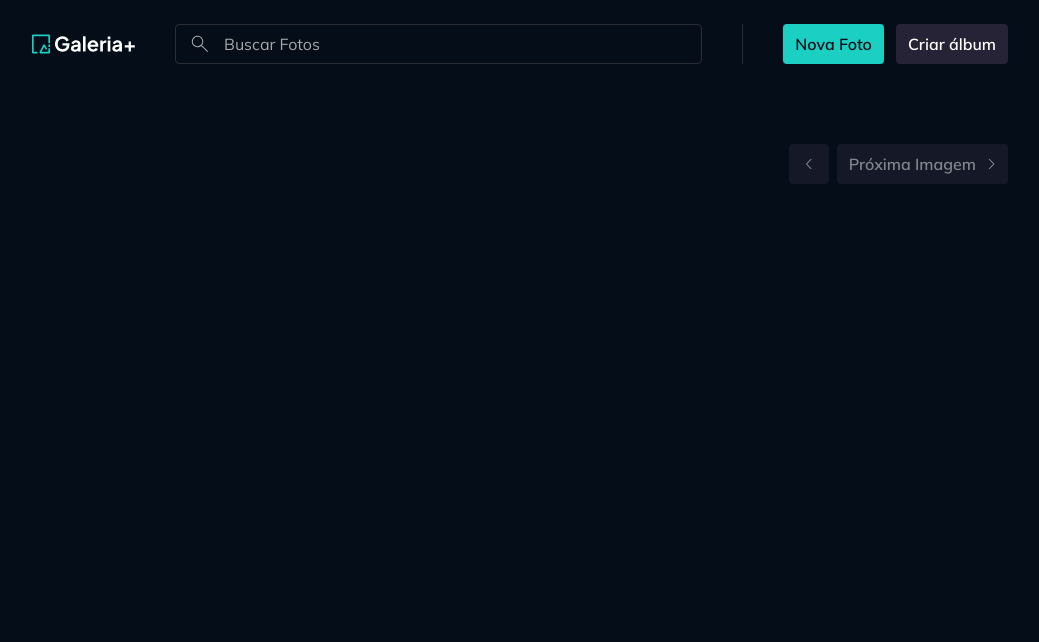
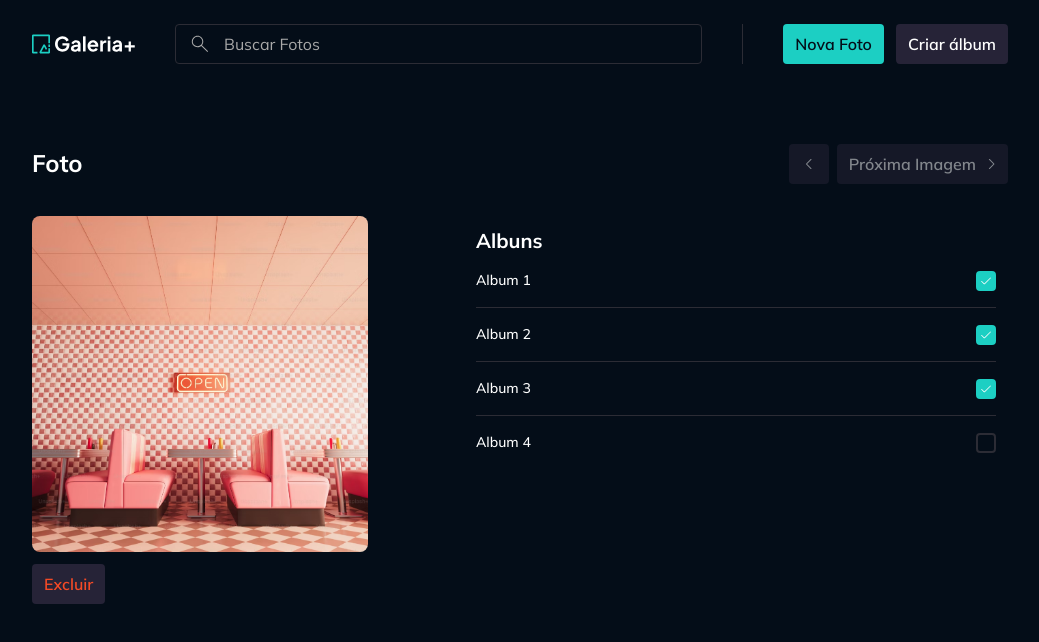
Before and after one commit to KauaGabriell/gallery-plus-template, a React (Vite) app: page /fotos/1 in a window 1280 px wide. Shown: the top 642 px of the page, without its empty margins (120-1159 px from the left). Built offline with nearby package versions, Linux system fonts and the light colour scheme.

Commit message:
feat(albums): manage photo album selection

```diff
--- /dev/null
+++ b/src/contexts/albums/components/AlbunsListSelected.tsx
@@ -0,0 +1,66 @@
+import Divider from "../../../components/Divider";
+import { InputCheckbox } from "../../../components/InputCheckbox";
+import Skeleton from "../../../components/Skeleton";
+import Text from "../../../components/Text";
+import type { Photo } from "../../photos/models/photo";
+import type { Album } from "../models/album";
+
+const skeletonAlbumIds = Array.from(
+	{ length: 5 },
+	(_, index) => `skeleton-${index}`,
+);
+
+interface AlbunsListSelectedProps {
+	loading?: boolean;
+	albuns: Album[];
+	photo: Photo;
+}
+
+export function AlbunsListSelected({
+	loading,
+	albuns,
+	photo,
+}: AlbunsListSelectedProps) {
+	function isChecked(albumId: string) {
+		const teste = photo.album.some((album) => album.id === albumId);
+		return teste;
+	}
+
+	function handlePhotoOnAlbum(albumId: string) {
+		let albunsIds: string[] = [];
+
+		if (isChecked(albumId)) {
+			albunsIds = photo.album
+				.filter((album) => album.id !== albumId)
+				.map((album) => album.id);
+		} else {
+			albunsIds = [...photo.album.map((album) => album.id), albumId];
+		}
+		console.log(albunsIds);
+	}
+
+	return (
+		<ul className="flex flex-col gap-4 mt-4">
+			{!loading ? (
+				<div>
+					{albuns.map((album, index) => (
+						<li key={album.id}>
+							<div className="flex items-center justify-between">
+								<Text variant="paragraph-medium">{album.title}</Text>
+								<InputCheckbox
+									defaultChecked={isChecked(album.id)}
+									onClick={() => handlePhotoOnAlbum(album.id)}
+								/>
+							</div>
+							{index !== albuns.length - 1 && <Divider className="my-4" />}
+						</li>
+					))}
+				</div>
+			) : (
+				skeletonAlbumIds.map((skeletonId) => (
+					<Skeleton className="h-[2.5rem]" key={skeletonId} />
+				))
+			)}
+		</ul>
+	);
+}
--- a/src/pages/PhotoDetails.tsx
+++ b/src/pages/PhotoDetails.tsx
@@ -1,7 +1,10 @@
 import { useParams } from "react-router";
+import Button from "../components/Button";
 import Container from "../components/Container";
+import { ImagePreview } from "../components/ImagePreview";
 import Skeleton from "../components/Skeleton";
 import Text from "../components/Text";
+import { AlbunsListSelected } from "../contexts/albums/components/AlbunsListSelected";
 import { PhotosNavigator } from "../contexts/photos/components/PhotosNavigator";
 import type { Photo } from "../contexts/photos/models/photo";
 
@@ -9,17 +12,66 @@ export function PhotoDetails() {
 	const { id } = useParams();
 
 	const isLoadingPhoto = false;
-	const photo = {} as Photo;
+	const photo = {
+		id: "1",
+		title: "Foto",
+		imgId: "wide-cafeteria.png",
+		album: [
+			{
+				id: "1",
+				title: "Espaços",
+			},
+			{
+				id: "2",
+				title: "Viagens",
+			},
+			{
+				id: "3",
+				title: "Pets",
+			},
+		],
+	} as Photo;
 	return (
 		<Container>
 			<header className="flex items-center justify-between gap-8 mb-8">
 				{!isLoadingPhoto ? (
-					<Text>{photo?.title}</Text>
+					<Text variant="heading-large">{photo?.title}</Text>
 				) : (
 					<Skeleton className="w-48 h-8" />
 				)}
 				<PhotosNavigator loading={isLoadingPhoto} />
 			</header>
+			<div className="grid grid-cols-[21rem_1fr] gap-24">
+				<div className="space-y-3">
+					{!isLoadingPhoto ? (
+						<ImagePreview
+							src={`/images/${photo?.imgId}`}
+							title={photo?.title}
+							className="h-[21rem]"
+						/>
+					) : (
+						<Skeleton className="h-[21rem]" />
+					)}
+					{!isLoadingPhoto ? (
+						<Button variant="destructive">Excluir</Button>
+					) : (
+						<Skeleton className="w-20 h-10" />
+					)}
+				</div>
+				<div className="p-3">
+					<Text variant="heading-medium">Albuns</Text>
+					<AlbunsListSelected
+						albuns={[
+							{ id: "1", title: "Album 1" },
+							{ id: "2", title: "Album 2" },
+							{ id: "3", title: "Album 3" },
+							{ id: "4", title: "Album 4" },
+						]}
+						photo={photo}
+						loading={isLoadingPhoto}
+					/>
+				</div>
+			</div>
 		</Container>
 	);
 }
```
